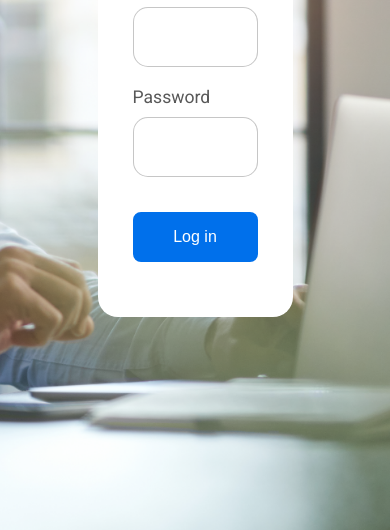
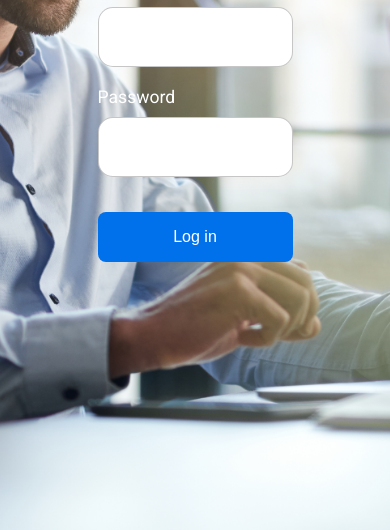
Before and after one commit to nobregasleo/login-screen, a plain HTML site: page index.html in a window 390 px wide. Shown: the part 314-844 px from the top of the page. Drawn offline with Linux system fonts and the light colour scheme.

Commit message:
Add files via upload

```diff
--- a/style.css
+++ b/style.css
@@ -35,9 +35,6 @@ body * {
 
 .left-login-img {
     width: 10vw;
-    display: flex;
-    align-items: flex-start;
-    justify-content: center;
 }
 
 .left-login > h1 {
@@ -62,9 +59,6 @@ body * {
     align-items: center;
     flex-direction: column;
     padding: 30px 35px;
-    background-color: white;
-    border-radius: 20px;
-
 }
 
 .card-login > h1 {
@@ -84,7 +78,6 @@ body * {
 
 .textfield > input {
     width: 100%;
-    border: none;
     border-radius: 15px;
     padding: 15px;
     background-color: #d8d8d8;
@@ -158,12 +151,19 @@ body * {
      }
 
      .card-login {
-        width: 50vw;
+        width: 90vw;
      }
 
      .main-login {
         background-image: url(fundoleft-26.png);
         background-size: cover;
-        background-position: right bottom;
+        background-position: center top;
      }
-}
+
+     .textfield > input {
+        width: 50vw;
+    }
+
+    .textfield > label {
+        color: white;
+    }
```
Also changed, not shown: index.html (line endings or trailing spaces).
